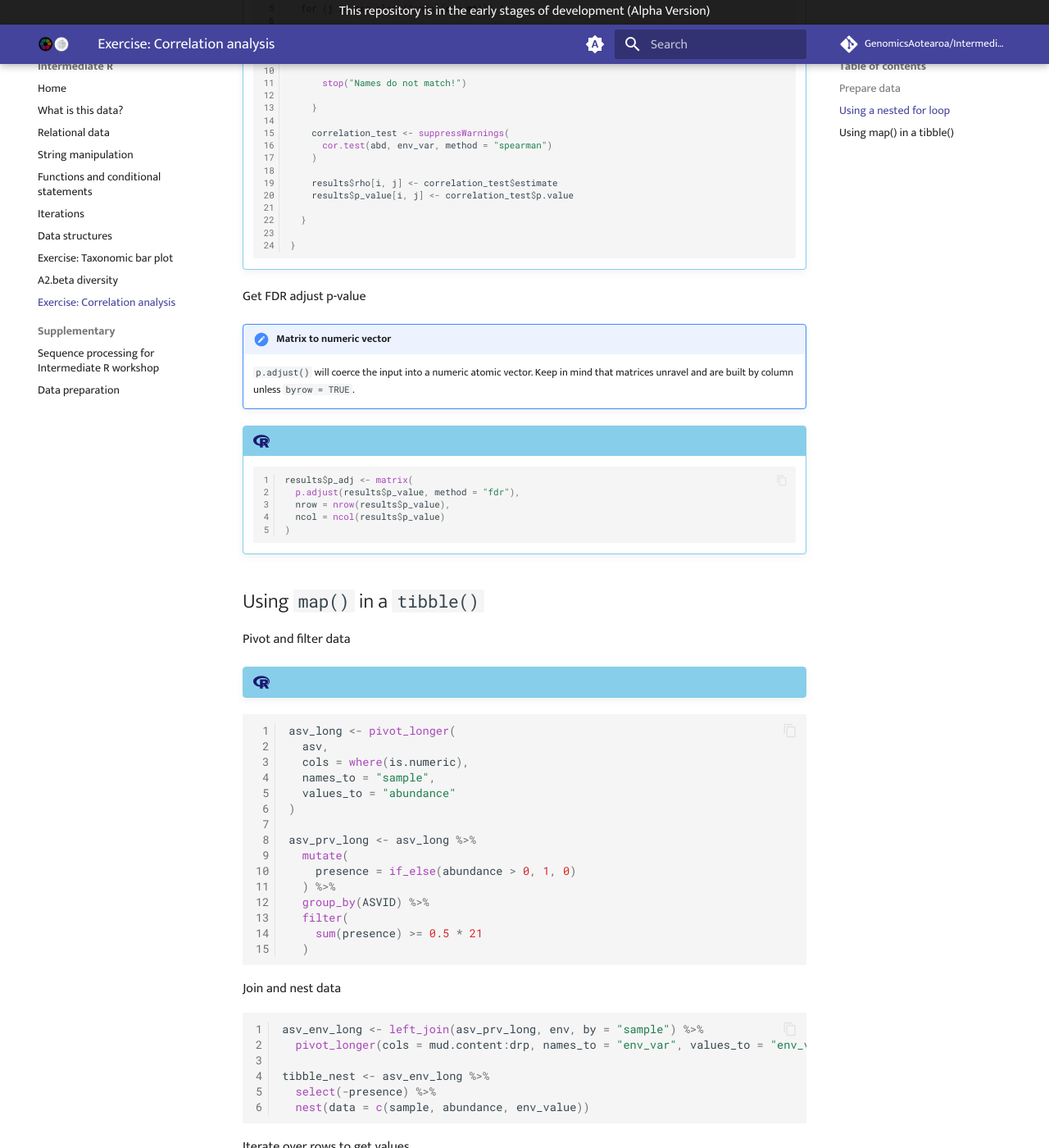
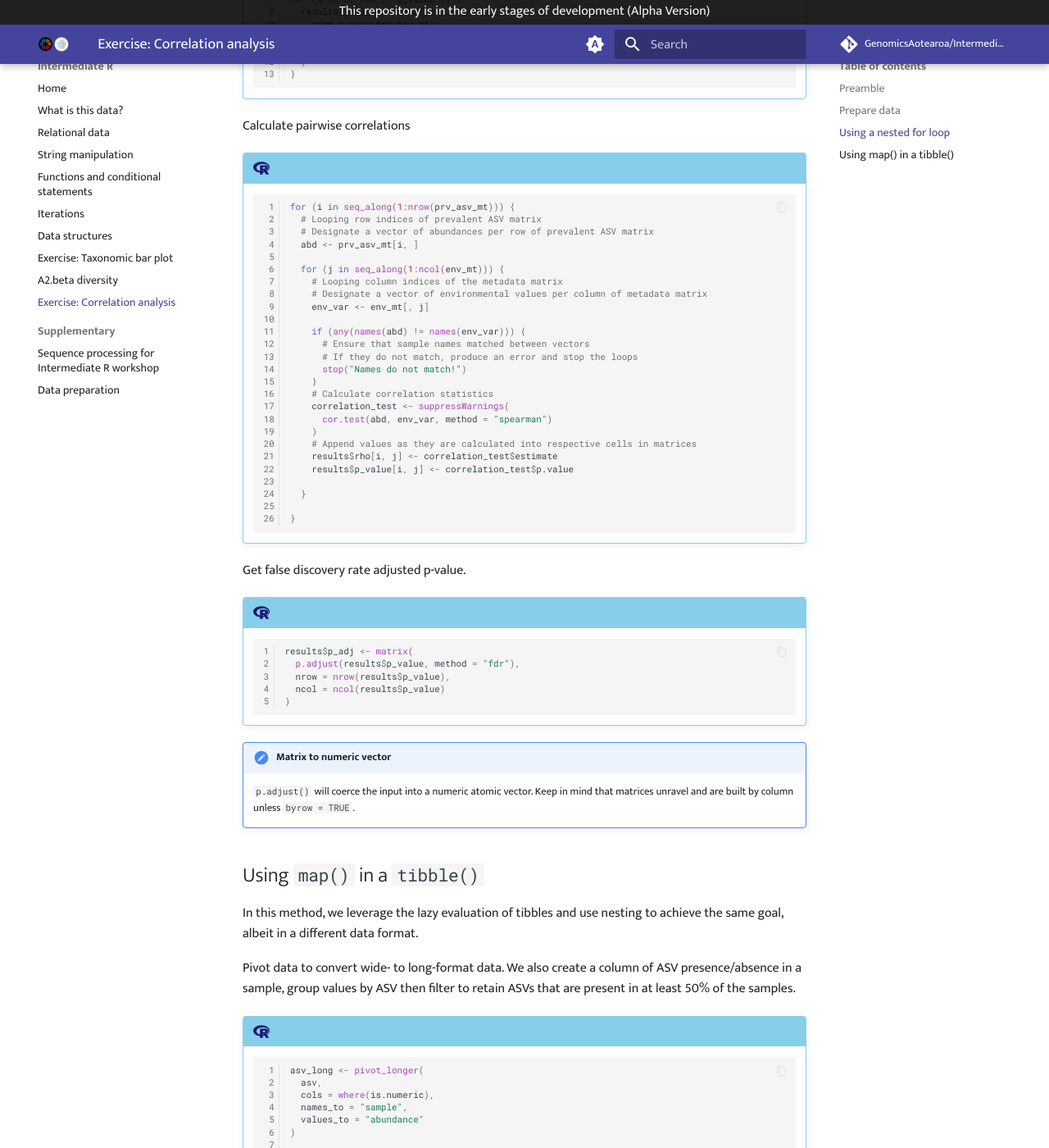
Before and after one commit to GenomicsAotearoa/Intermediate-R, an MkDocs documentation site: the page built from docs/a3.correlation_analysis.md, in a window 1280 px wide and 1400 px high, scrolled down 1481 px. Shown: the whole window at 82% size. Built offline with MkDocs 1.6.1 and Material for MkDocs 9.7.7, drawn with Linux system fonts in a browser that asks for light colours; comment, search, counter and statistics services are not loaded; some of the changed text lies outside the part shown.

Commit message:
Complete correlation analyses

````diff
--- a/docs/a3.correlation_analysis.md
+++ b/docs/a3.correlation_analysis.md
@@ -1,11 +1,13 @@
 # Exercise: Correlation analysis
 
-Purpose of exercise:
+## Preamble
 
-* Flexible approaches to a problem
-* Simplify the solution by using vectorised-like code
+A common way of identifying interesting organisms along environmental variables is to perform pairwise correlation analyses. The goal is to narrow down groups of organism that may be interesting for further analysis. In this exercise, we will correlate prevalent ASV (defined as present in at least half the samples) with measured environmental metadata variables (e.g., mud content, sulfur, nitrogen, carbon, and phosphorus). We will approach this analysis in two ways:
 
-Correlate relative abundance of prevalent ASVs with environmental variables.
+* Nested `for` loop
+* Grouped tibbles
+
+The overarching aim of this exercise is to illustrate that there is almost always more than one way to achieve the same goals. Also,
 
 ## Prepare data
 
@@ -25,7 +27,7 @@
     prv_asv_mt <- asv_mt[rownames(asv_mt) %in% prv_asvid, ]
     ```
 
-Prepare environmental data
+Prepare environmental data by coercing it to a numeric matrix.
 
 !!! r-project "code"
 
@@ -33,6 +35,10 @@
     env_mt <- data.frame(env, row.names = 1) %>%
       as.matrix()
     ```
+
+!!! tip "Why coerce these data frames to matrices?"
+
+    Recall that data frames are fundamentally lists of variables; matrices are 2-dimensional vectors. This implies that matrices will always return a consistent atomic data type regardless of which column we subset (see below).
 
 ## Using a nested `for` loop
 
@@ -62,23 +68,25 @@
 
     ```r linenums="1"
     for (i in seq_along(1:nrow(prv_asv_mt))) {
-
+      # Looping row indices of prevalent ASV matrix
+      # Designate a vector of abundances per row of prevalent ASV matrix
       abd <- prv_asv_mt[i, ]
 
       for (j in seq_along(1:ncol(env_mt))) {
-
+        # Looping column indices of the metadata matrix
+        # Designate a vector of environmental values per column of metadata matrix
         env_var <- env_mt[, j]
 
         if (any(names(abd) != names(env_var))) {
-
+          # Ensure that sample names matched between vectors
+          # If they do not match, produce an error and stop the loops
           stop("Names do not match!")
-
         }
-
+        # Calculate correlation statistics
         correlation_test <- suppressWarnings(
           cor.test(abd, env_var, method = "spearman")
         )
-
+        # Append values as they are calculated into respective cells in matrices
         results$rho[i, j] <- correlation_test$estimate
         results$p_value[i, j] <- correlation_test$p.value
 
@@ -87,11 +95,7 @@
     }
     ```
 
-Get FDR adjust p-value
-
-!!! note "Matrix to numeric vector"
-
-    `p.adjust()` will coerce the input into a numeric atomic vector. Keep in mind that matrices unravel and are built by column unless `byrow = TRUE`.
+Get false discovery rate adjusted p-value.
 
 !!! r-project "code"
 
@@ -103,50 +107,60 @@
     )
     ```
 
+!!! note "Matrix to numeric vector"
+
+    `p.adjust()` will coerce the input into a numeric atomic vector. Keep in mind that matrices unravel and are built by column unless `byrow = TRUE`.
+
 ## Using `map()` in a `tibble()`
 
-Pivot and filter data
+In this method, we leverage the lazy evaluation of tibbles and use nesting to achieve the same goal, albeit in a different data format.
+
+Pivot data to convert wide- to long-format data. We also create a column of ASV presence/absence in a sample, group values by ASV then filter to retain ASVs that are present in at least 50% of the samples.
 
 !!! r-project "code"
 
-```r linenums="1"
-asv_long <- pivot_longer(
-  asv,
-  cols = where(is.numeric),
-  names_to = "sample",
-  values_to = "abundance"
-)
+    ```r linenums="1"
+    asv_long <- pivot_longer(
+      asv,
+      cols = where(is.numeric),
+      names_to = "sample",
+      values_to = "abundance"
+    )
 
-asv_prv_long <- asv_long %>%
-  mutate(
-    presence = if_else(abundance > 0, 1, 0)
-  ) %>%
-  group_by(ASVID) %>%
-  filter(
-    sum(presence) >= 0.5 * 21
-  )
-```
+    asv_prv_long <- asv_long %>%
+      mutate(
+        presence = if_else(abundance > 0, 1, 0)
+      ) %>%
+      group_by(ASVID) %>%
+      filter(
+        sum(presence) >= 0.5 * n()
+      )
+    ```
 
-Join and nest data
+Join and nest data.
 
-```r linenums="1"
-asv_env_long <- left_join(asv_prv_long, env, by = "sample") %>%
-  pivot_longer(cols = mud.content:drp, names_to = "env_var", values_to = "env_value")
+!!! r-project "code"
 
-tibble_nest <- asv_env_long %>%
-  select(-presence) %>%
-  nest(data = c(sample, abundance, env_value))
-```
+    ```r linenums="1"
+    asv_env_long <- left_join(asv_prv_long, env, by = "sample") %>%
+      pivot_longer(cols = mud.content:drp, names_to = "env_var", values_to = "env_value")
 
-Iterate over rows to get values
+    tibble_nest <- asv_env_long %>%
+      select(-presence) %>%
+      nest(data = c(sample, abundance, env_value))
+    ```
 
-```r linenums="1"
-tibble_result <- tibble_nest %>%
-  ungroup() %>%
-  mutate(
-    test = map(data, \(x) cor.test(x$abundance, x$env_value, method = "spearman")),
-    rho = map_dbl(test, "estimate"),
-    p_value = map_dbl(test, "p.value"),
-    p_adj = p.adjust(p_value, method = "fdr")
-  )
-```
+Mutate columns and iterate over rows to get values.
+
+!!! r-project "code"
+
+    ```r linenums="1"
+    tibble_result <- tibble_nest %>%
+      ungroup() %>%
+      mutate(
+        test = map(data, \(x) cor.test(x$abundance, x$env_value, method = "spearman")),
+        rho = map_dbl(test, "estimate"),
+        p_value = map_dbl(test, "p.value"),
+        p_adj = p.adjust(p_value, method = "fdr")
+      )
+    ```
````
Also changed, not shown: docs/5.data_structures.md (+3 -0 lines).
